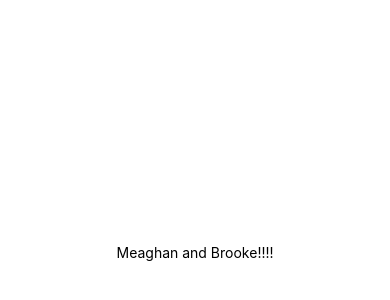
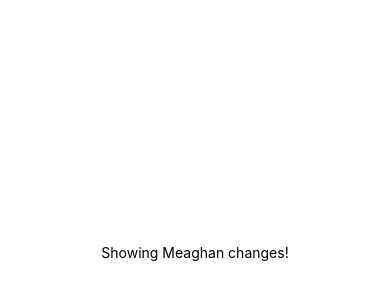
Before and after one commit to elid86/greenalyticsExpo, a React Native app: screen / in a window 390 px wide. Shown: the part 170-470 px from the top of the page. Built offline with nearby package versions, Linux system fonts and the light colour scheme.

Commit message:
Changed text
"showing meaghan changes"

```diff
--- a/App.js
+++ b/App.js
@@ -5,7 +5,7 @@ export default class App extends React.Component {
   render() {
     return (
       <View style={styles.container}>
-        <Text>Meaghan and Brooke!!!!</Text>
+        <Text>Showing Meaghan changes!</Text>
       </View>
     );
   }
```
